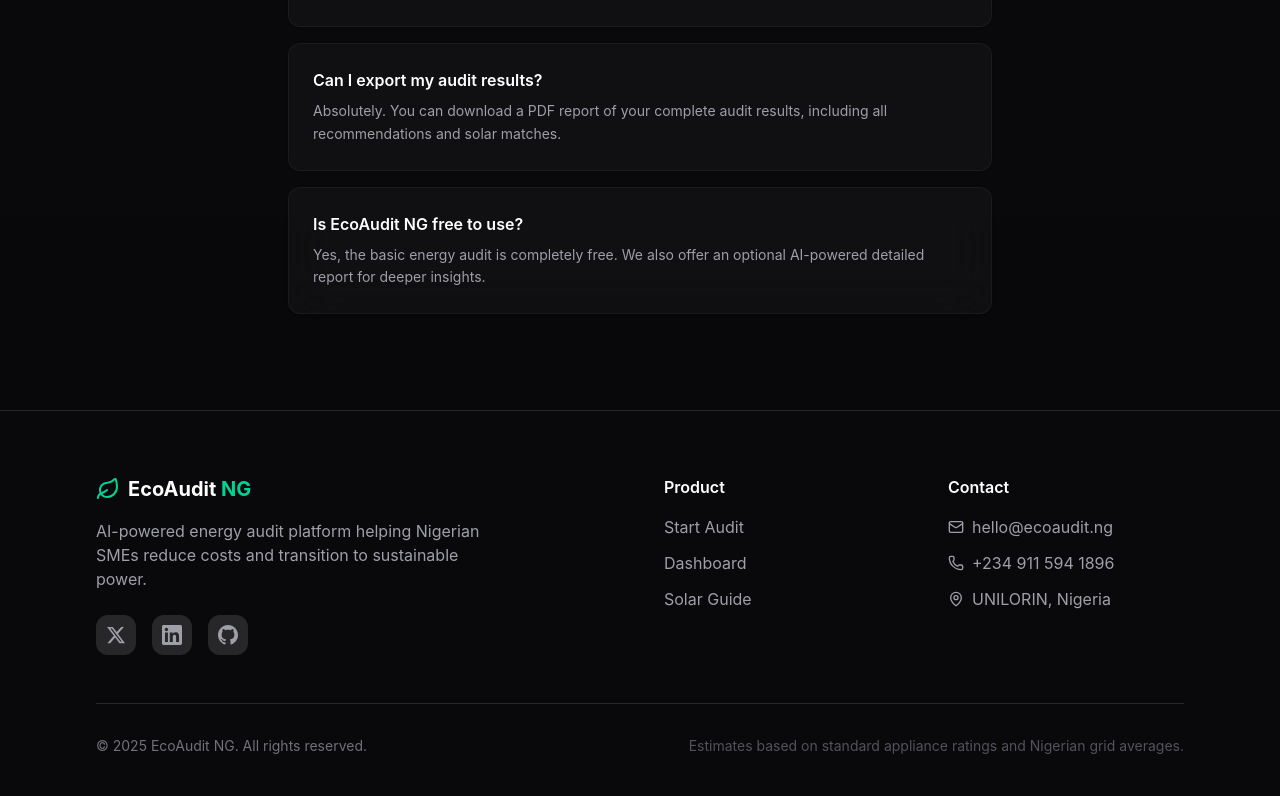
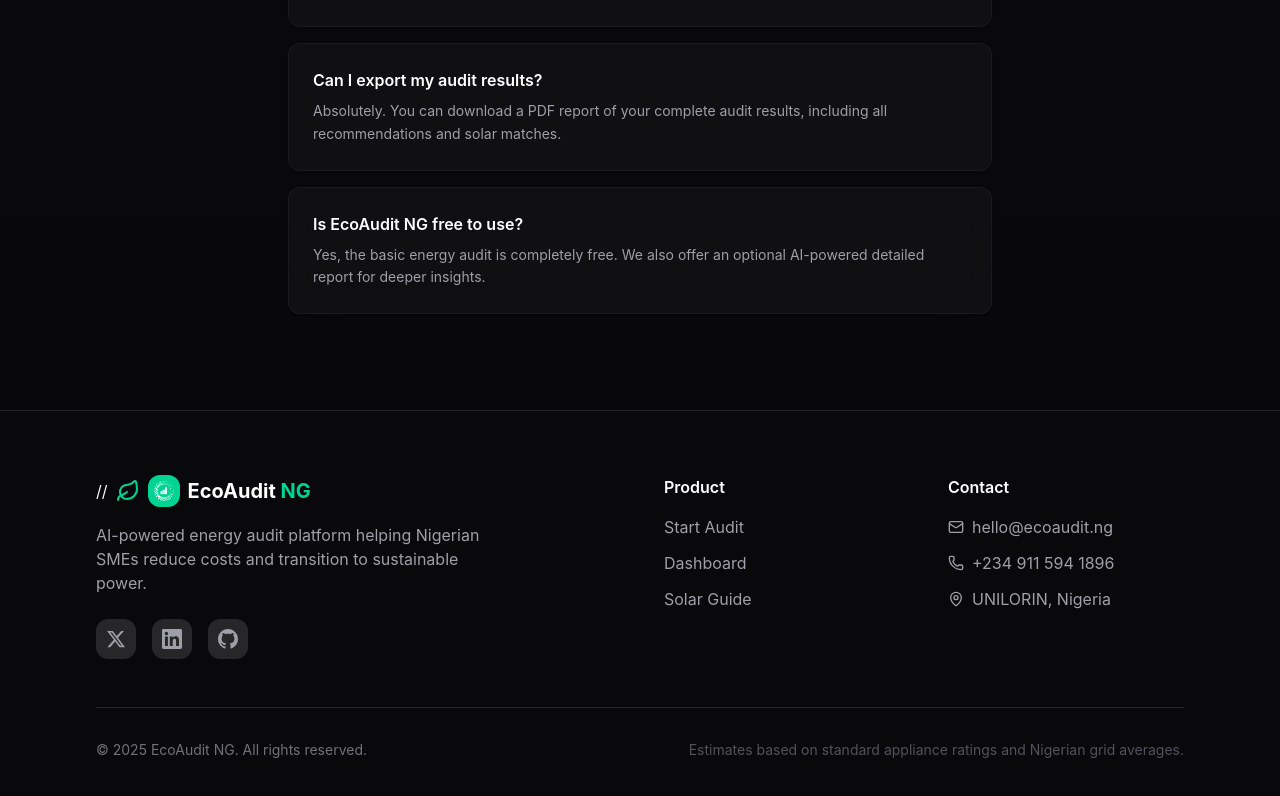
Before and after one commit to ifeabdulsamad/EcoAudit-NG, a React (Vite) app: page / in a window 1280 px wide. Shown: the part 4356-5152 px from the top of the page. Built offline with nearby package versions, Linux system fonts and the light colour scheme.

Commit message:
Update Landing.jsx (Project logo on footer)

```diff
--- a/src/pages/Landing.jsx
+++ b/src/pages/Landing.jsx
@@ -740,7 +740,19 @@ function Footer() {
         <div className="grid md:grid-cols-4 gap-12 mb-12">
           <div className="md:col-span-2">
             <div className="flex items-center gap-2 mb-4">
-              <Leaf className="w-6 h-6 text-emerald-400" />
+
+
+
+
+             // <Leaf className="w-6 h-6 text-emerald-400" />
+
+
+            <div className="w-8 h-8 rounded-lg bg-emerald-400 flex items-center justify-center">
+              <img src="/favicon.svg" alt="EcoAudit NG" className="w-5 h-5" />
+            </div>
+
+
+
               <span className="text-xl font-bold text-white">
                 EcoAudit <span className="text-emerald-400">NG</span>
               </span>
```
